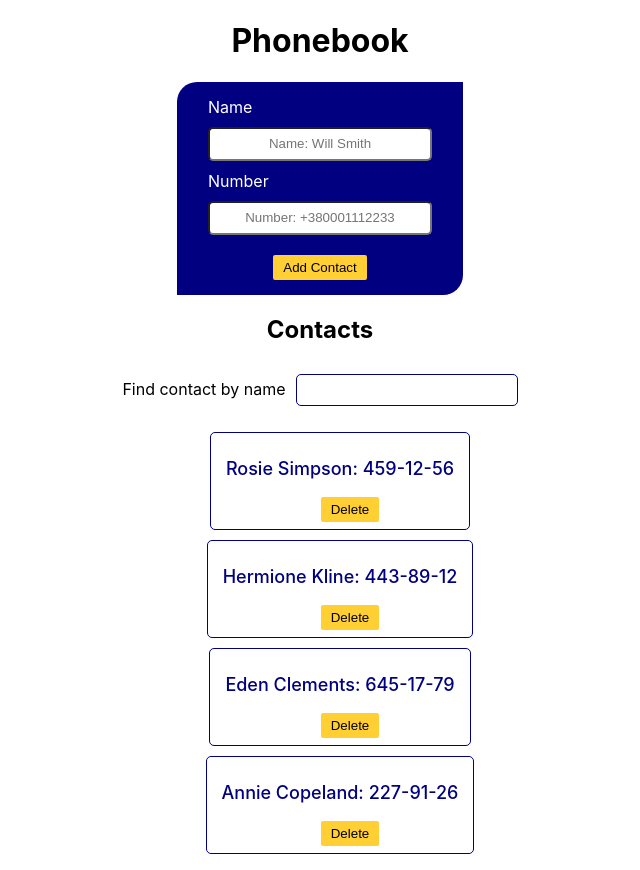
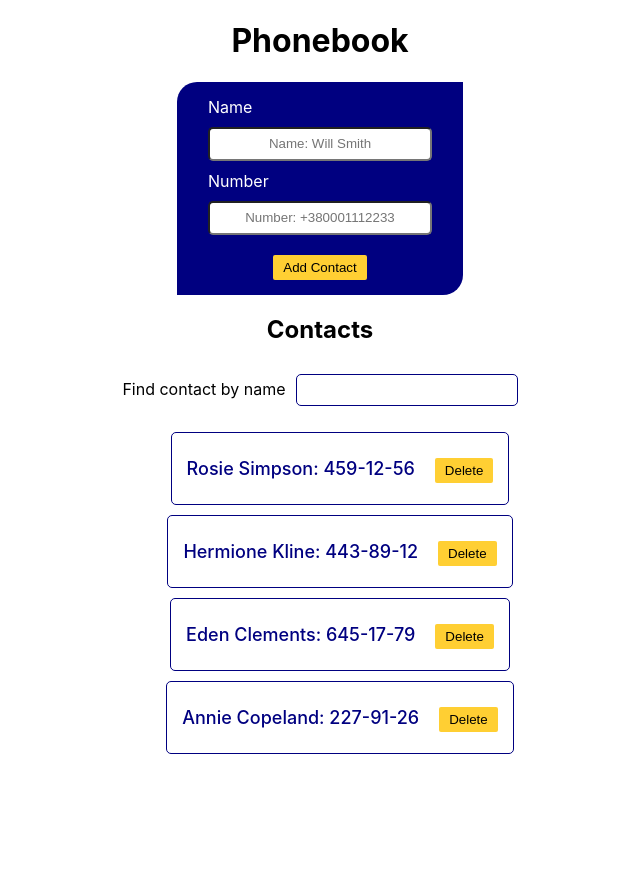
Before and after one commit to dsamyliak/goit-react-hw-02-phonebook, a React (Create React App) app: page / in a window 1280 px wide. Shown: the whole page, without its empty margins (320-960 px from the left). After the commit the page ends 800 px from the top, so only its background shows below. Built offline with nearby package versions, Linux system fonts and the light colour scheme.

Commit message:
finished filter and check contact's names

```diff
--- a/src/App.js
+++ b/src/App.js
@@ -7,6 +7,7 @@ import Filter from "./components/Filter";
 import { nanoid } from "nanoid";
 
 class App extends React.Component {
+
   state = {
     contacts: [
       { id: "id-1", name: "Rosie Simpson", number: "459-12-56" },
@@ -18,18 +19,26 @@ class App extends React.Component {
   };
 
   formSubmitHandler = (newContact) => {
-    // if (newContact.name === this.contacts.name) {
-    //   console.log(newContact.name, "old name =", this.contacts.name);
-    //   return (
-    //     alert("This name alredy added"));
-    // }
 
-    newContact.id = nanoid();
+    console.log("newContact", newContact);
 
-    this.setState((prevState) => ({
-      contacts: [newContact, ...this.state.contacts],
-    }));
-    console.log(newContact);
+    const checkedContact = this.state.contacts.find(contact => contact.name.toLowerCase() === newContact.name.toLowerCase());
+    console.log("checkedContact name is", newContact.name);
+
+
+    if (!checkedContact) {
+
+      newContact.id = nanoid();
+
+      this.setState((prevState) => ({
+        contacts: [newContact, ...prevState.contacts],
+      }));
+
+    }
+    else {
+      alert(newContact.name + " is already in contacts.");
+    }
+
   };
 
   deleteContact = (ContactId) => {
@@ -47,37 +56,45 @@ class App extends React.Component {
   };
 
   render() {
+
+    //calculating data
+    //_________________
+
     const { contacts, filter } = this.state;
-    console.log(this.state.contacts);
 
-    const toLowerCaseFilter = this.state.filter.toLowerCase();
+    const toLowerCaseFilter = filter.toLowerCase();
 
-    const filteredContacts = this.state.contacts.filter((contact) =>
+    const filteredContacts = contacts.filter((contact) =>
       contact.name.toLowerCase().includes(toLowerCaseFilter)
     );
+
+    console.log(contacts);
+
+    // if (true) { alert('if working in render area!!!') };
+
+    //render webpage
+    //______________
 
     return (
       <div className="App">
         <h1 className="headerOptions">Phonebook</h1>
         <ContactForm
           className="ContactForm"
-          onSubmit={this.formSubmitHandler}
-        ></ContactForm>
+          onSubmit={this.formSubmitHandler} />
 
         <h2 className="headerOptions">Contacts</h2>
+        <Filter value={filter} onChange={this.changeFilter} />
+        <ContactList
+          className="ContactList"
+          contacts={filteredContacts}
+          onDeleteContact={this.deleteContact}>
 
-        <Filter value={filter} onChange={this.changeFilter}></Filter>
-        <ContactList
-          onFindContact={this.findContact}
-          className="contactList"
-          contacts={filteredContacts}
-          onDeleteContact={this.deleteContact}
-        >
-          <ContactItem></ContactItem>
+          <ContactItem />
+
         </ContactList>
       </div>
     );
-  }
-}
+  };
+};
 
 export default App;
--- a/src/components/ContactForm/ContactForm.js
+++ b/src/components/ContactForm/ContactForm.js
@@ -7,6 +7,7 @@ class ContactForm extends React.Component {
   telId = nanoid();
 
   state = {
+    id: "",
     name: "",
     number: "",
   };
@@ -26,6 +27,7 @@ class ContactForm extends React.Component {
 
   reset = () => {
     this.setState({
+      id: "",
       name: "",
       number: "",
     });
--- a/src/components/ContactItem/ContactItem.css
+++ b/src/components/ContactItem/ContactItem.css
@@ -1,4 +1,5 @@
 .contactText {
+  display: inline-flex;
   color: navy;
   font-size: large;
   font-weight: 500;
--- a/src/components/ContactItem/ContactItem.js
+++ b/src/components/ContactItem/ContactItem.js
@@ -1,9 +1,10 @@
 import React from "react";
 import "./ContactItem.css";
 
-const ContactItem = ({ contactItem }) => (
+
+const ContactItem = ({ name, number }) => (
   <p className="contactText">
-    {contactItem.name}: {contactItem.number}
+    {name}: {number}
   </p>
 );
 
--- a/src/components/ContactList/ContactList.js
+++ b/src/components/ContactList/ContactList.js
@@ -3,26 +3,29 @@ import "./ContactList.css";
 import ContactItem from "../ContactItem/";
 
 class ContactList extends Component {
+
   render() {
-    console.log("props", this.props.contacts);
+
+    // console.log("props", this.props.contacts);
+
     const { contacts, onDeleteContact } = this.props;
 
     return (
       <ul>
         {contacts.map(({ id, name, number }) => (
           <li key={id} className="contactItem">
-            <ContactItem contactItem={{ name, number, id }}></ContactItem>
+
+            <ContactItem name={name} number={number}/>
             <button
               className="contactDeleteBtn"
-              onClick={() => onDeleteContact(id)}
-            >
-              Delete
+              onClick={() => onDeleteContact(id)}>Delete
             </button>
+
           </li>
         ))}
       </ul>
     );
-  }
-}
+  };
+};
 
 export default ContactList;
```
Also changed, not shown: src/components/ContactList/ContactList.css (+0 -14 lines).
